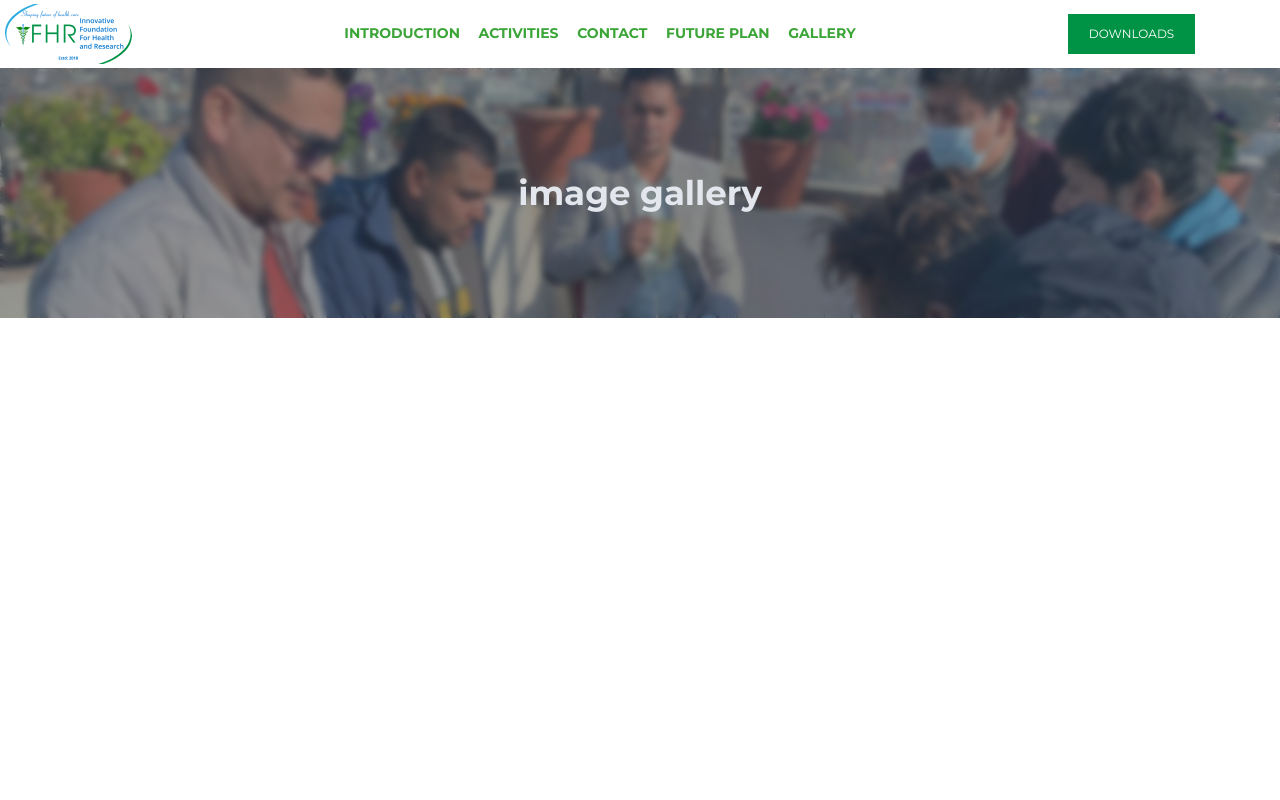
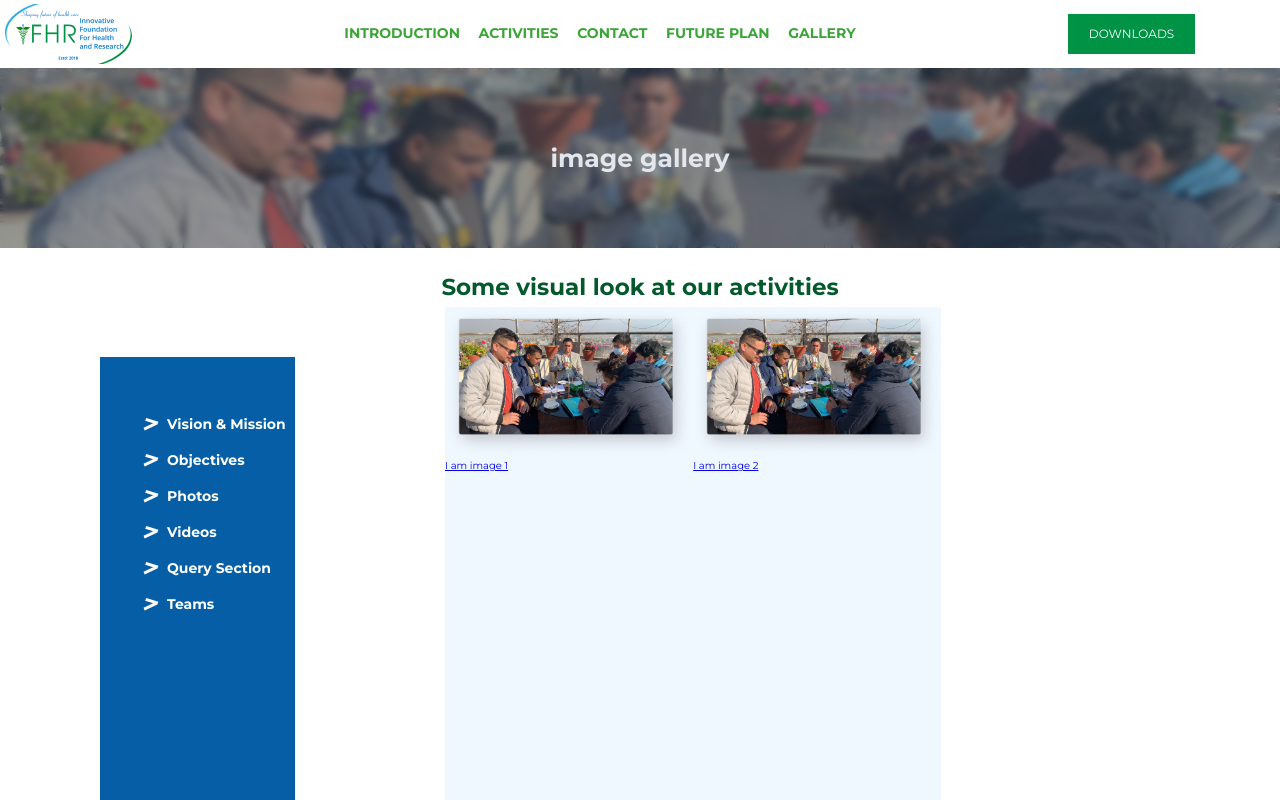
Before and after one commit to imbishalgiri/IFHR, a website: page pages/gallery.html in a window 1280 px wide. Shown: the top 800 px of the page. Drawn offline with Linux system fonts and the light colour scheme; some packages are replaced by stand-ins of ours; a script that the page names is missing.

Commit message:
gallery part is almost done

```diff
--- a/package.json
+++ b/package.json
@@ -9,7 +9,9 @@
   },
   "author": "Bishal Giri",
   "license": "ISC",
-  "dependencies": {},
+  "dependencies": {
+    "lightgallery.js": "^1.4.0"
+  },
   "devDependencies": {
     "node-sass": "^5.0.0"
   }
--- a/pages/gallery.html
+++ b/pages/gallery.html
@@ -4,6 +4,7 @@
     <meta charset="UTF-8" />
     <meta name="viewport" content="width=device-width, initial-scale=1.0" />
     <link rel="stylesheet" href="../css/styles.css " />
+    <link rel="stylesheet" href="../node_modules/lightgallery.js/dist/css/lightgallery.min.css " />
     <link rel="preconnect" href="https://fonts.gstatic.com" />
     <link
       href="https://fonts.googleapis.com/css2?family=Montserrat:wght@400;500;700;900&family=Roboto:wght@300;400;500;900&family=Cookie&display=swap"
@@ -38,14 +39,54 @@
       />
       <div class="gallery__overlay">image gallery</div>
     </div>
+
+    <div class="gallery__text">Some visual look at our activities</div>
+
     <!-- end of gallery head -->
     <div class="vertnav">
       <div class="vertnav__item">
-        img
-        <div class="vertnav__item-name">Vision & mission</div>
+        <img class="vertnav__item-image" src="../assets/sidebar__logo.svg" alt="sidebar__arrow">
+        <div class="vertnav__item-name">Vision & Mission</div>
+      </div>
+      <div class="vertnav__item">
+        <img class="vertnav__item-image" src="../assets/sidebar__logo.svg" alt="sidebar__arrow">
+        <div class="vertnav__item-name">Objectives</div>
+      </div>
+      <div class="vertnav__item">
+        <img class="vertnav__item-image" src="../assets/sidebar__logo.svg" alt="sidebar__arrow">
+        <div class="vertnav__item-name">Photos</div>
+      </div>
+      <div class="vertnav__item">
+        <img class="vertnav__item-image" src="../assets/sidebar__logo.svg" alt="sidebar__arrow">
+        <div class="vertnav__item-name">Videos</div>
+      </div>
+      <div class="vertnav__item">
+        <img class="vertnav__item-image" src="../assets/sidebar__logo.svg" alt="sidebar__arrow">
+        <div class="vertnav__item-name">Query Section</div>
+      </div>
+      <div class="vertnav__item">
+        <img class="vertnav__item-image" src="../assets/sidebar__logo.svg" alt="sidebar__arrow">
+        <div class="vertnav__item-name">Teams</div>
       </div>
       </div>
     </div>
 
+    <div class="photos" id="lightgallery">
+      <a href="../assets/glimpse-image.png" class="photos__item">
+        <img src="../assets/glimpse-image.png" />
+        <div class="photos__caption">I am image 1</div>
+      </a>
+      <a href="../assets/glimpse-image.png" class="photos__item">
+        <img src="../assets/glimpse-image.png" />
+        <div class="photos__caption">I am image 2</div>
+      </a>
+    </div>
+
+    <script src="../node_modules/lightgallery.js/dist/js/lightgallery.min.js"></script>
+     <!-- <script src="../node_modules/lightgallery.js/src/js/lg-utils.js"></script> -->
+      <script type="text/javascript">
+    lightGallery(document.getElementById('lightgallery'));
+</script>
+
   </body>
 </html>
--- a/scss/bootstrap.scss
+++ b/scss/bootstrap.scss
@@ -11,3 +11,7 @@
 @import "glimpsearea";
 
 @import "gallery/gallery_head";
+
+@import "gallery/vertnav";
+
+@import "gallery/photos";
--- a/scss/gallery/gallery_head.scss
+++ b/scss/gallery/gallery_head.scss
@@ -2,6 +2,18 @@
   position: relative;
   height: 18rem;
   grid-column: 1 / -1;
+
+  &__text {
+    color: #03592c;
+    font-family: Montserrat;
+    font-weight: bold;
+    font-size: 2.3rem;
+    grid-column: 1 / -1;
+    margin-top: 2rem;
+    display: flex;
+    justify-content: center;
+    align-items: center;
+  }
 
   &__image {
     position: absolute;
--- /dev/null
+++ b/scss/gallery/photos.scss
@@ -0,0 +1,15 @@
+.photos {
+  grid-column: 5 / -1;
+  display: flex;
+  flex-wrap: wrap;
+
+  &__item {
+    display: flex;
+    flex-direction: column;
+    background-color: aliceblue;
+  }
+}
+
+.photos > a > img {
+  height: 15rem;
+}
--- a/scss/gallery/vertnav.scss
+++ b/scss/gallery/vertnav.scss
@@ -2,19 +2,28 @@
   grid-column: 2 / 5;
   height: 78.4rem;
   margin-top: 5rem;
+  padding-top: 5rem;
+  transform: translateX(-15rem);
   background-color: #065fa6;
   color: #fcfffc;
   display: flex;
   flex-direction: column;
-  align-items: stretch;
 
   &__item {
     display: flex;
     align-items: center;
-    justify-content: center;
+    justify-content: flex-start;
+    padding-left: 4rem;
+    margin: 0.5rem 0;
 
     &-name {
-      margin-left: 1rem;
+      font-family: Montserrat;
+      font-style: normal;
+      font-weight: bold;
+      font-size: 1.4rem;
+      line-height: 185.2%;
+      margin-left: 0.8rem;
+      color: #fcfffc;
     }
   }
 }
```
Also changed, not shown: assets/sidebar__logo.svg (added), css/styles.css, 1 other file.
